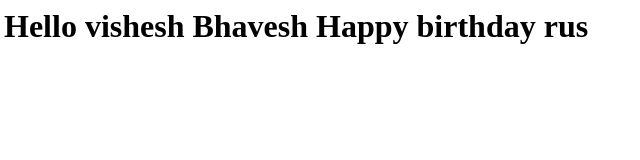
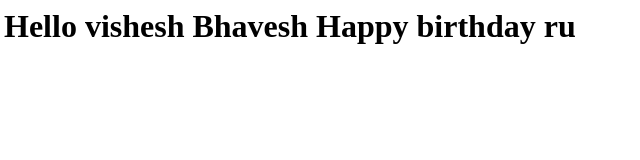
Before and after one commit to 2sidpatill/sidjenkins, a plain HTML site: page index.html in a window 1280 px wide. Shown: the full height of the page, 4-644 px from the left. Drawn offline with Linux system fonts and the light colour scheme.

Commit message:
Update index.html

```diff
--- a/index.html
+++ b/index.html
@@ -1,2 +1,2 @@
 <h1> Hello vishesh Bhavesh
-Happy birthday rus</h1>
+Happy birthday ru</h1>
```
